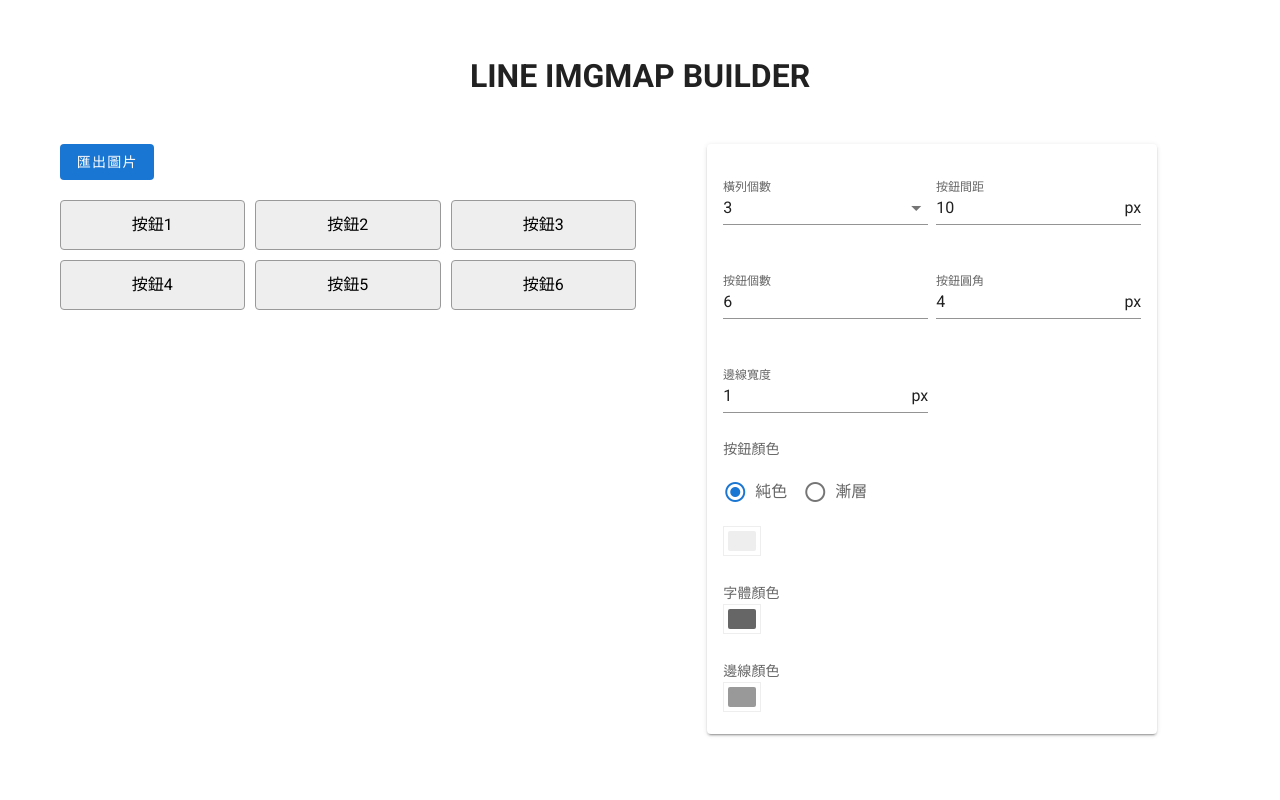
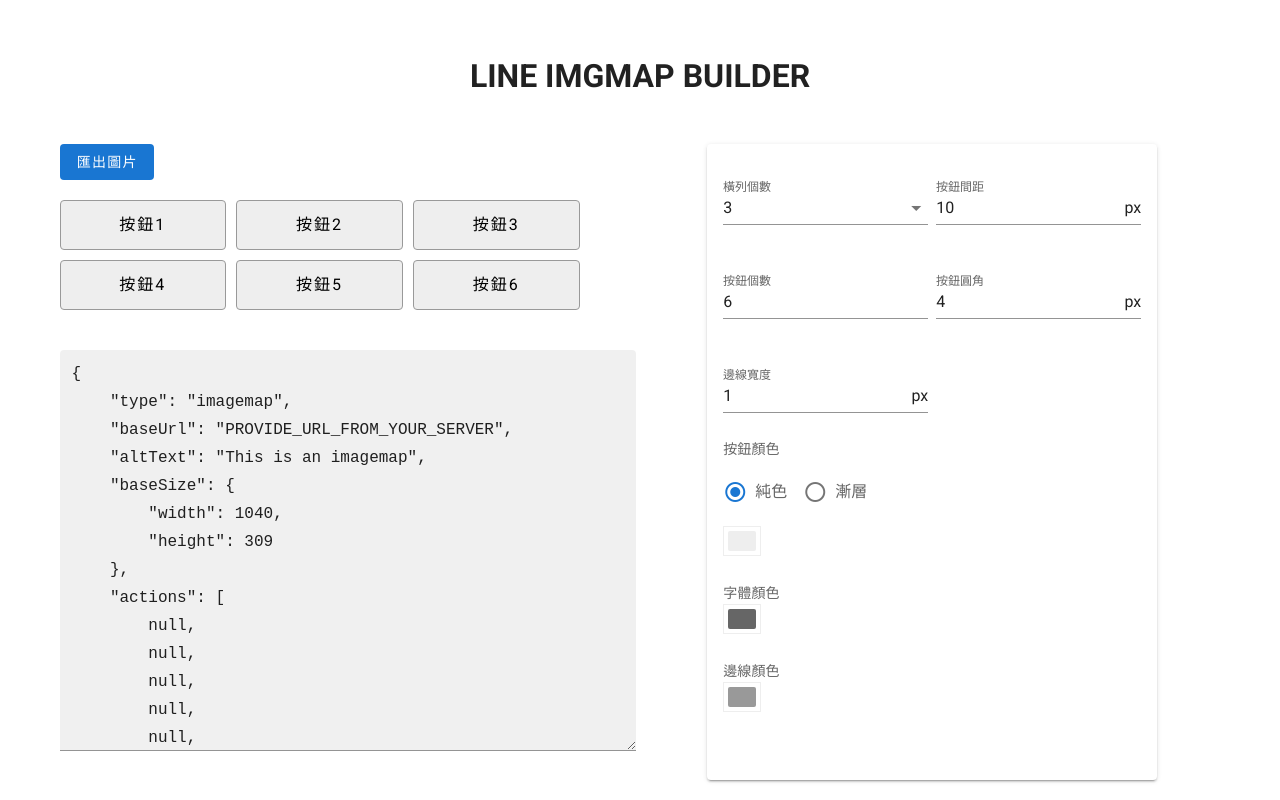
Before and after one commit to linxinemily/line-img_map-builder, a Vue app: page / in a window 1280 px wide. Built offline with nearby package versions, Linux system fonts and the light colour scheme.

Commit message:
add json data

```diff
--- a/src/App.vue
+++ b/src/App.vue
@@ -60,6 +60,7 @@
             >
                 <div
                   class="grid-cell"
+                  ref="cell"
                   :style="{
                       'background': btnBgColor,
                       'border-radius': pxSubfixer(borderRadius),
@@ -72,6 +73,14 @@
                 >
                   <input type="text" v-model="item.text">
                 </div>
+            </div>
+            <div class="mt-10">
+                <v-textarea
+                  filled
+                  height="400"
+                  name="input-7-4"
+                  :value="jsonOutput"
+                ></v-textarea>
             </div>
           </v-flex>
           <v-flex xs6 d-flex justify-center>
@@ -231,7 +240,7 @@
     borderWidth: 1,
     colorPickerMode: 'single'
   }),
-  created() {
+  mounted() {
     for (let i = 0; i < this.itemsNum; i ++){
       this.items.push({
         text: '按鈕' + (i + 1)
@@ -241,9 +250,27 @@
   computed: {
     btnBgColor() {
       return this.colorPickerMode === 'single' ? this.singleBgColor : `linear-gradient(${this.gradientBgColor_1}, ${this.gradientBgColor_2})`
+    },
+    jsonOutput() {
+      const output =  {
+        type: "imagemap",
+        baseUrl: "PROVIDE_URL_FROM_YOUR_SERVER",
+        altText: "This is an imagemap",
+        baseSize: {
+          width: 1040,
+          height: 309
+        },
+        actions: this.items.map(el => el.data)
+      }
+      return JSON.stringify(output, null, 4)
     }
   },
   watch: {
+    // items(val) {
+    //   // eslint-disable-next-line no-console
+    //   console.log(val)
+
+    // },
     itemsNum(val, oldVal) {
       let currenLastIdx = this.items.length + 1
       if (val > oldVal) {
@@ -260,6 +287,21 @@
           this.items.splice(this.items.length - 1, decreaseNum)
         }
       }
+      // eslint-disable-next-line no-console
+      console.log(this.$refs.cell[6])
+      this.items.map((element, idx) => {
+        // eslint-disable-next-line no-console
+        return element.data = {
+          type: "message",
+          area: {
+            x: this.$refs.cell[6].offsetTop,
+            y: this.$refs.cell[6].offsetLeft,
+            width: this.$refs.cell[6].clientWidth,
+            height: this.$refs.cell[6].clientHeight
+          },
+          text: "動作" + (idx + 1)
+        }
+      })
     }
   },
   methods: {
@@ -275,7 +317,7 @@
     downloadImg(){
         const dom = this.$refs.btnsImg;
         const link = this.$refs.link
-        html2canvas(dom, { width: dom.clientWidth, backgroundColor: 'transparent' })
+        html2canvas(dom, { width: 520, backgroundColor: 'transparent' })
           .then(function(canvas) {
             const url = canvas.toDataURL("image/png")
             link.href = url
@@ -288,8 +330,13 @@
 };
 </script>
 
-<style lang="scss" scoped>
+<style lang="scss">
+textarea {
+  font-family: monospace !important;
+}
 .grid {
+  position: relative;
+  width: 520px;
   display: grid;
   grid-gap: 8px;
   background-color: transparent;
@@ -304,6 +351,8 @@
     align-items: center;
     input {
       text-align: center;
+      width: 100%;
+      letter-spacing: 2px;
       &:focus {
         outline: none;
       }
```
